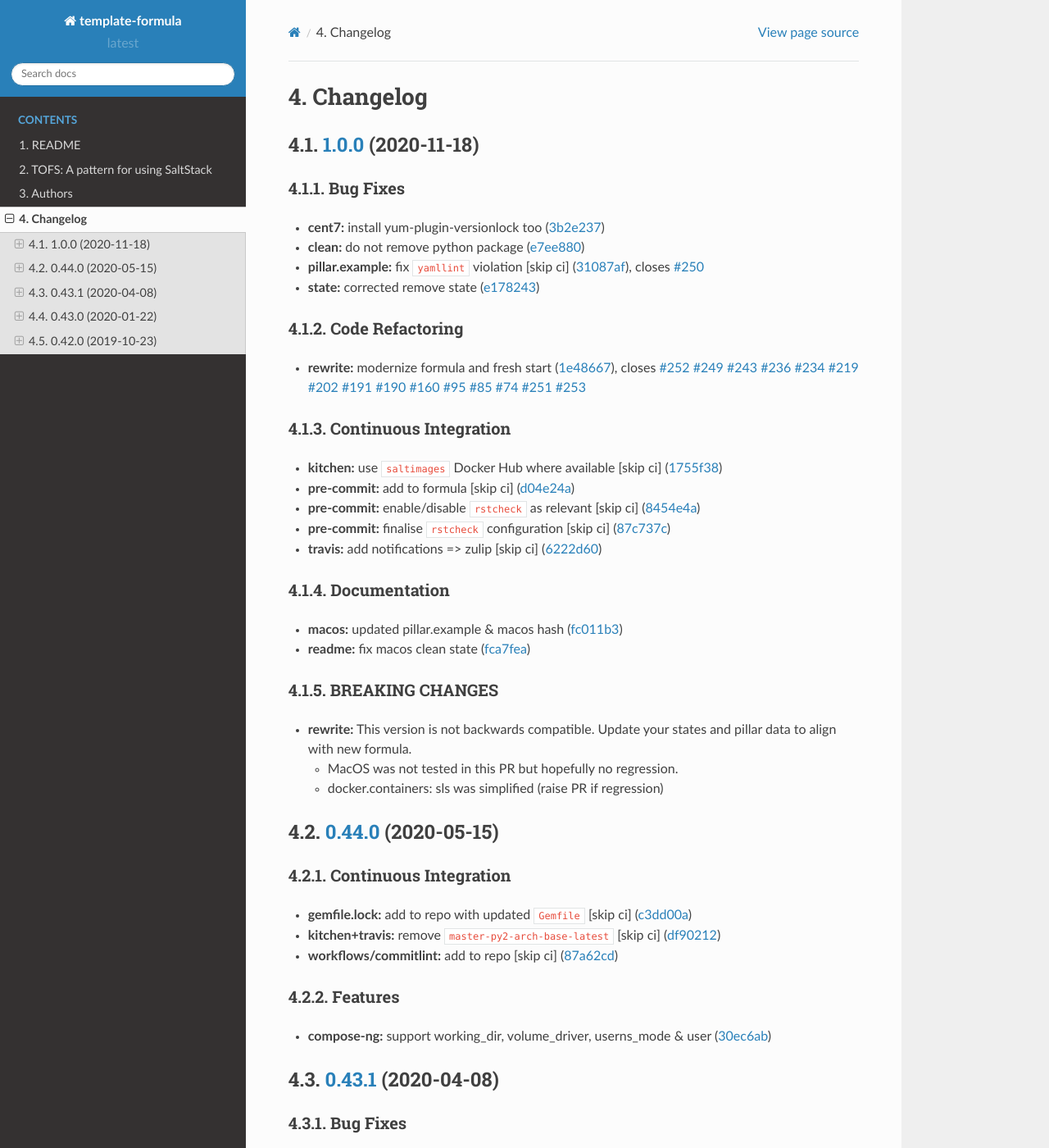
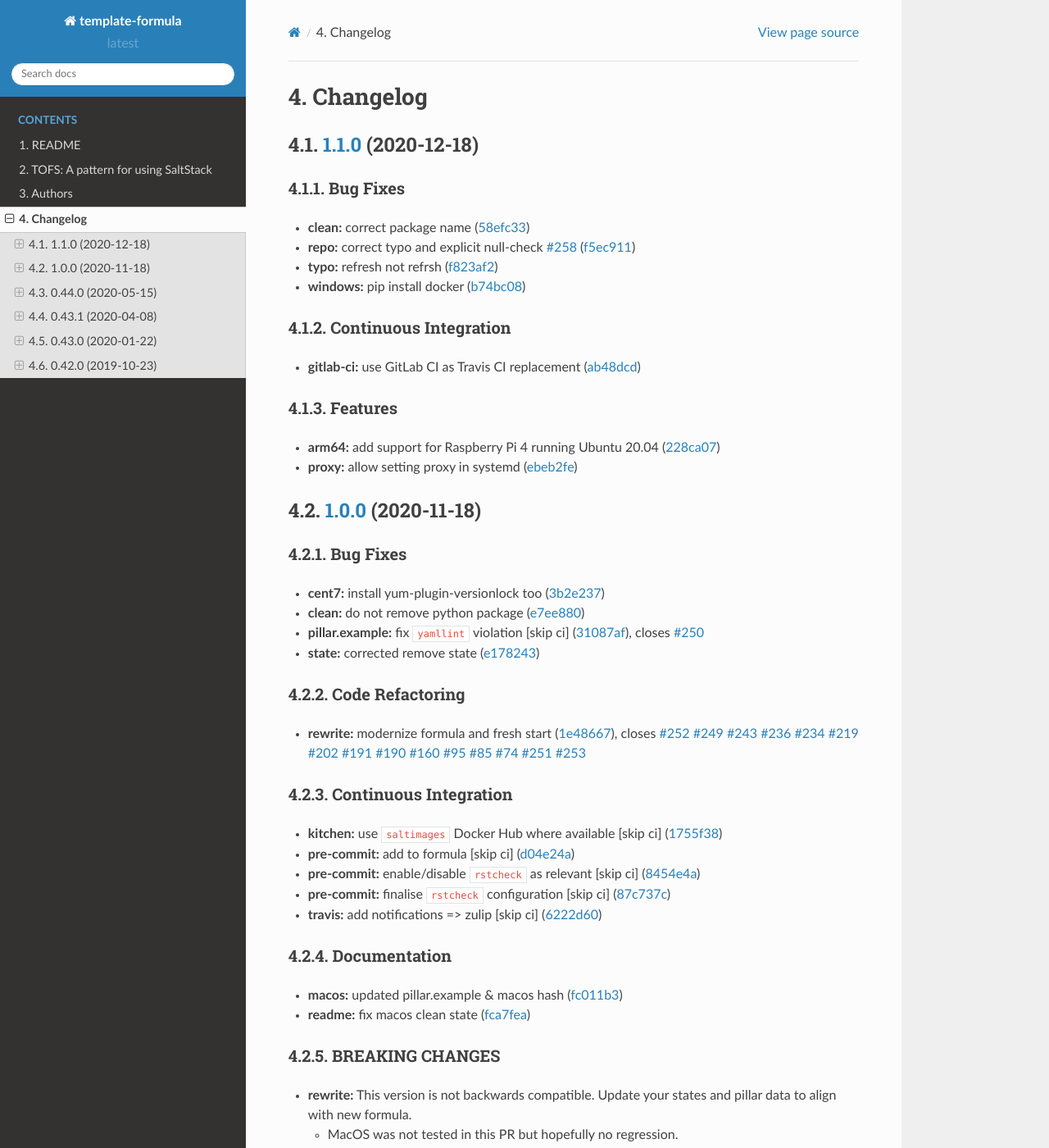
Before and after one commit to saltstack-formulas/docker-formula, a Sphinx documentation site: the page built from docs/CHANGELOG.rst, in a window 1280 px wide and 1400 px high. Shown: the whole window at 82% size. Built offline with Sphinx 7.4.7 and the Read the Docs theme 2.0.0, drawn with Linux system fonts in a browser that asks for light colours; pages that are not in the unit, such as notebooks, are missing from menus; some of the changed text lies outside the part shown.

Commit message:
chore(release): 1.1.0 [skip ci]
# [1.1.0](https://github.com/saltstack-formulas/docker-formula/compare/v1.0.0...v1.1.0) (2020-12-18)

### Bug Fixes

* **clean:** correct package name ([58efc33](https://github.com/saltstack-formulas/docker-formula/commit/58efc33adb4f9ca0bee8b33b8c9ba7da6b787b40))
* **repo:** correct typo and explicit null-check [#258](https://github.com/saltstack-formulas/docker-formula/issues/258) ([f5ec911](https://github.com/saltstack-formulas/docker-formula/commit/f5ec91120eb1dbdc121c2b0faa54f0dfb81ecaea))
* **typo:** refresh not refrsh ([f823af2](https://github.com/saltstack-formulas/docker-formula/commit/f823af2ae91dd35237539bb953263e23a129a020))
* **windows:** pip install docker ([b74bc08](https://github.com/saltstack-formulas/docker-formula/commit/b74bc086864c1889de50da3d8a6376e104257ab2))

### Continuous Integration

* **gitlab-ci:** use GitLab CI as Travis CI replacement ([ab48dcd](https://github.com/saltstack-formulas/docker-formula/commit/ab48dcdf0a8943941e7cf2044fef099d6bc1b29b))

### Features

* **arm64:** add support for Raspberry Pi 4 running Ubuntu 20.04 ([228ca07](https://github.com/saltstack-formulas/docker-formula/commit/228ca0739711bdc280ed32a76e12501ccd4ea46b))
* **proxy:** allow setting proxy in systemd ([ebeb2fe](https://github.com/saltstack-formulas/docker-formula/commit/ebeb2fe0332d91234f0bf78ae8b800ad694604b9))

```diff
--- a/docs/AUTHORS.rst
+++ b/docs/AUTHORS.rst
@@ -72,6 +72,9 @@ This list is sorted by the number of commits per contributor in *descending* ord
      - 2
    * - :raw-html-m2r:`<img class='float-left rounded-1' src='https://avatars1.githubusercontent.com/u/821695?v=4' width='36' height='36' alt='@mingfang'>`
      - `@mingfang <https://github.com/mingfang>`_
+     - 2
+   * - :raw-html-m2r:`<img class='float-left rounded-1' src='https://avatars2.githubusercontent.com/u/16061886?v=4' width='36' height='36' alt='@japtain-cack'>`
+     - `@japtain-cack <https://github.com/japtain-cack>`_
      - 2
    * - :raw-html-m2r:`<img class='float-left rounded-1' src='https://avatars0.githubusercontent.com/u/534313?v=4' width='36' height='36' alt='@Poil'>`
      - `@Poil <https://github.com/Poil>`_
@@ -133,9 +136,6 @@ This list is sorted by the number of commits per contributor in *descending* ord
    * - :raw-html-m2r:`<img class='float-left rounded-1' src='https://avatars0.githubusercontent.com/u/37332424?v=4' width='36' height='36' alt='@MrDiba'>`
      - `@MrDiba <https://github.com/MrDiba>`_
      - 1
-   * - :raw-html-m2r:`<img class='float-left rounded-1' src='https://avatars2.githubusercontent.com/u/16061886?v=4' width='36' height='36' alt='@japtain-cack'>`
-     - `@japtain-cack <https://github.com/japtain-cack>`_
-     - 1
    * - :raw-html-m2r:`<img class='float-left rounded-1' src='https://avatars0.githubusercontent.com/u/438648?v=4' width='36' height='36' alt='@pwaller'>`
      - `@pwaller <https://github.com/pwaller>`_
      - 1
@@ -170,4 +170,4 @@ This list is sorted by the number of commits per contributor in *descending* ord
 
 ----
 
-Auto-generated by a `forked version <https://github.com/myii/maintainer>`_ of `gaocegege/maintainer <https://github.com/gaocegege/maintainer>`_ on 2020-11-18.
+Auto-generated by a `forked version <https://github.com/myii/maintainer>`_ of `gaocegege/maintainer <https://github.com/gaocegege/maintainer>`_ on 2020-12-18.
--- a/docs/CHANGELOG.rst
+++ b/docs/CHANGELOG.rst
@@ -1,6 +1,31 @@
 
 Changelog
 =========
+
+`1.1.0 <https://github.com/saltstack-formulas/docker-formula/compare/v1.0.0...v1.1.0>`_ (2020-12-18)
+--------------------------------------------------------------------------------------------------------
+
+Bug Fixes
+^^^^^^^^^
+
+
+* **clean:** correct package name (\ `58efc33 <https://github.com/saltstack-formulas/docker-formula/commit/58efc33adb4f9ca0bee8b33b8c9ba7da6b787b40>`_\ )
+* **repo:** correct typo and explicit null-check `#258 <https://github.com/saltstack-formulas/docker-formula/issues/258>`_ (\ `f5ec911 <https://github.com/saltstack-formulas/docker-formula/commit/f5ec91120eb1dbdc121c2b0faa54f0dfb81ecaea>`_\ )
+* **typo:** refresh not refrsh (\ `f823af2 <https://github.com/saltstack-formulas/docker-formula/commit/f823af2ae91dd35237539bb953263e23a129a020>`_\ )
+* **windows:** pip install docker (\ `b74bc08 <https://github.com/saltstack-formulas/docker-formula/commit/b74bc086864c1889de50da3d8a6376e104257ab2>`_\ )
+
+Continuous Integration
+^^^^^^^^^^^^^^^^^^^^^^
+
+
+* **gitlab-ci:** use GitLab CI as Travis CI replacement (\ `ab48dcd <https://github.com/saltstack-formulas/docker-formula/commit/ab48dcdf0a8943941e7cf2044fef099d6bc1b29b>`_\ )
+
+Features
+^^^^^^^^
+
+
+* **arm64:** add support for Raspberry Pi 4 running Ubuntu 20.04 (\ `228ca07 <https://github.com/saltstack-formulas/docker-formula/commit/228ca0739711bdc280ed32a76e12501ccd4ea46b>`_\ )
+* **proxy:** allow setting proxy in systemd (\ `ebeb2fe <https://github.com/saltstack-formulas/docker-formula/commit/ebeb2fe0332d91234f0bf78ae8b800ad694604b9>`_\ )
 
 `1.0.0 <https://github.com/saltstack-formulas/docker-formula/compare/v0.44.0...v1.0.0>`_ (2020-11-18)
 ---------------------------------------------------------------------------------------------------------
```
Also changed, not shown: other parts of docs/AUTHORS.rst (+2 -2 lines), AUTHORS.md (+4 -4 lines), CHANGELOG.md (+21 -0 lines), 1 other file.
